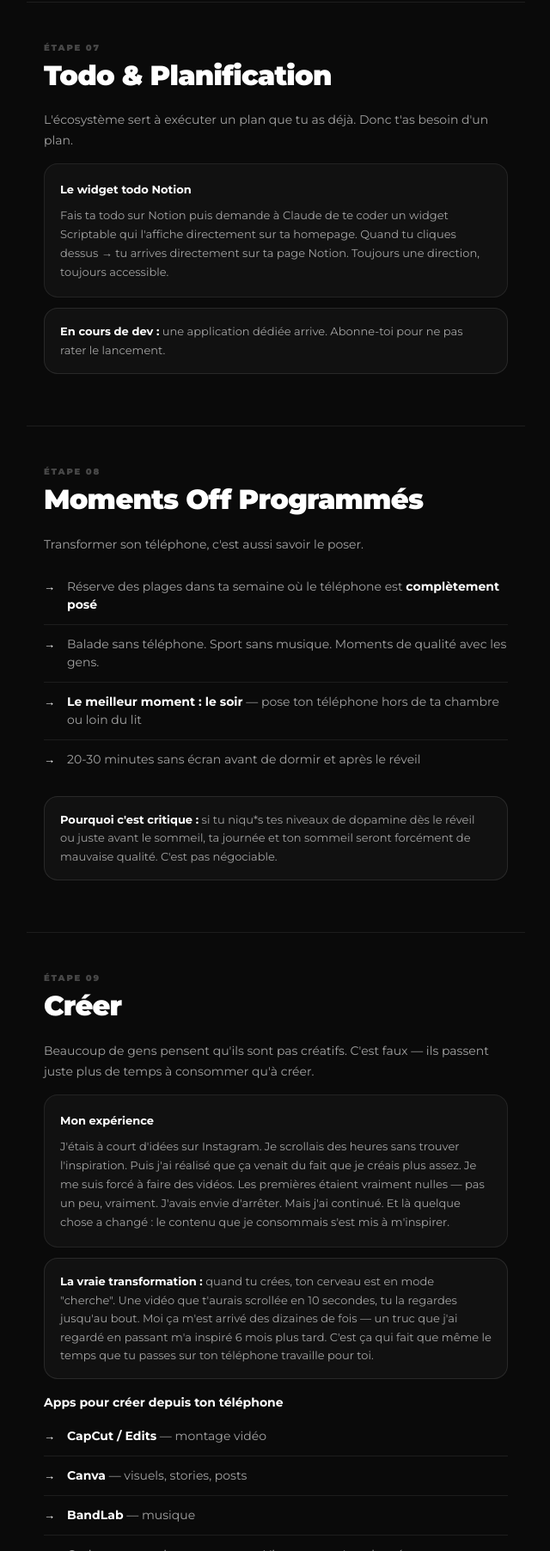
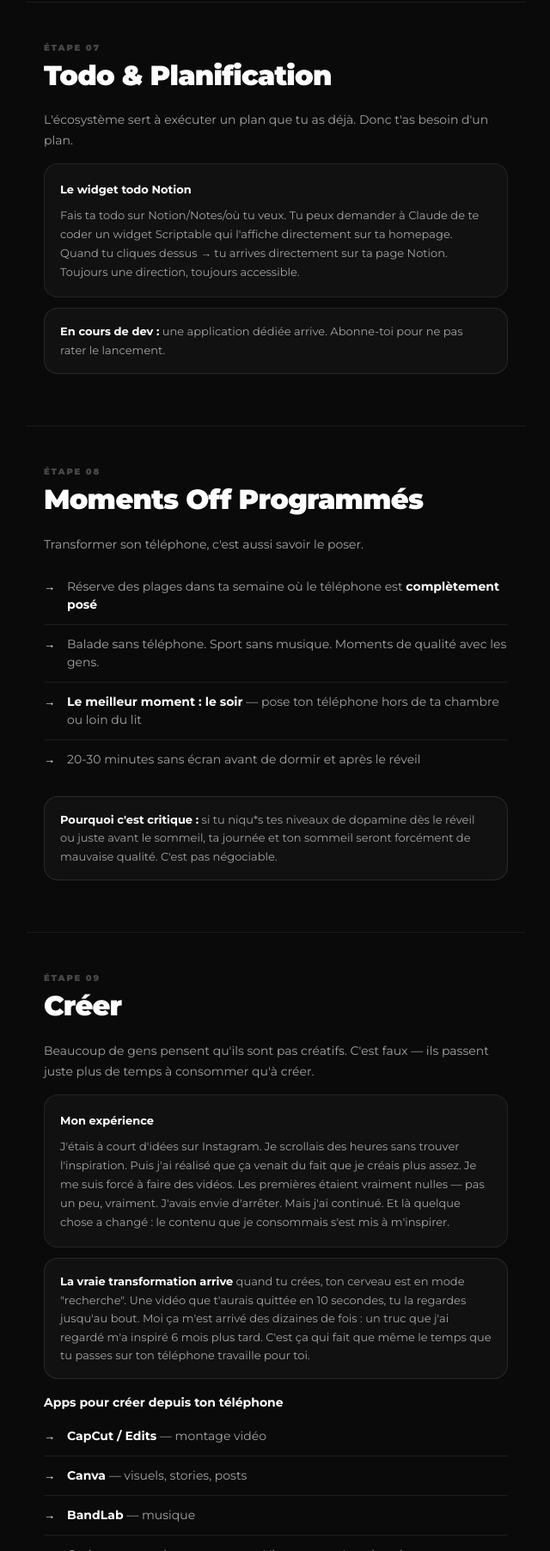
Before and after one commit to 1001amaury/t-l-phone-productif, a plain HTML site: page index.html in a window 1280 px wide. Shown: the part 3933-5737 px from the top of the page at 86% size, without its empty margins (319-959 px from the left). Drawn offline with Linux system fonts and the light colour scheme.

Commit message:
Update index.html

```diff
--- a/index.html
+++ b/index.html
@@ -922,7 +922,7 @@ Script.complete();</pre>
 
   <div class="card">
     <div class="card-title">Le widget todo Notion</div>
-    <p>Fais ta todo sur Notion puis demande à Claude de te coder un widget Scriptable qui l'affiche directement sur ta homepage. Quand tu cliques dessus → tu arrives directement sur ta page Notion. Toujours une direction, toujours accessible.</p>
+    <p>Fais ta todo sur Notion/Notes/où tu veux. Tu peux demander à Claude de te coder un widget Scriptable qui l'affiche directement sur ta homepage. Quand tu cliques dessus → tu arrives directement sur ta page Notion. Toujours une direction, toujours accessible.</p>
   </div>
 
   <div class="box box-warn">
@@ -962,7 +962,7 @@ Script.complete();</pre>
   </div>
 
   <div class="box box-warn">
-    <strong>La vraie transformation :</strong> quand tu crées, ton cerveau est en mode "cherche". Une vidéo que t'aurais scrollée en 10 secondes, tu la regardes jusqu'au bout. Moi ça m'est arrivé des dizaines de fois — un truc que j'ai regardé en passant m'a inspiré 6 mois plus tard. C'est ça qui fait que même le temps que tu passes sur ton téléphone travaille pour toi.
+    <strong>La vraie transformation arrive</strong> quand tu crées, ton cerveau est en mode "recherche". Une vidéo que t'aurais quittée en 10 secondes, tu la regardes jusqu'au bout. Moi ça m'est arrivé des dizaines de fois : un truc que j'ai regardé m'a inspiré 6 mois plus tard. C'est ça qui fait que même le temps que tu passes sur ton téléphone travaille pour toi.
   </div>
 
   <p style="color:var(--fg); font-weight:700; font-size:14px; margin-bottom:4px;">Apps pour créer depuis ton téléphone</p>
```
